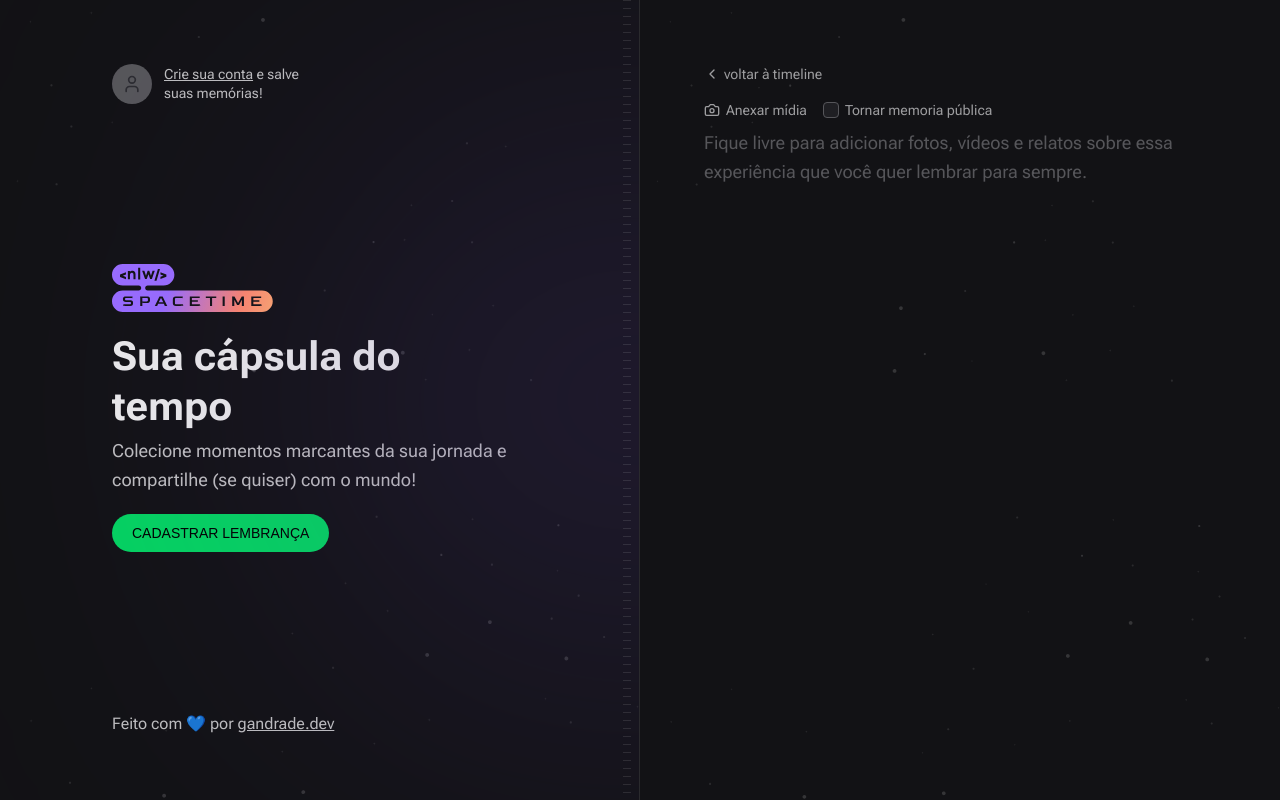
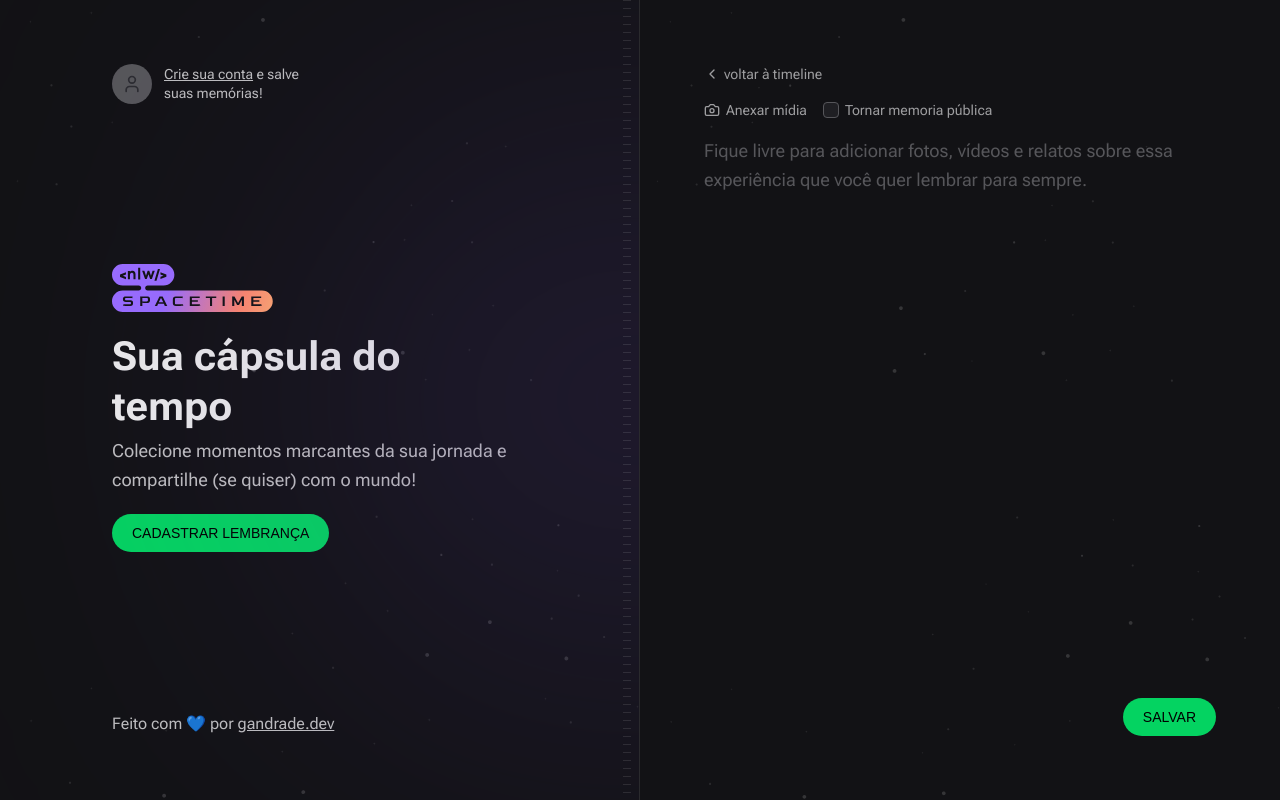
Before and after one commit to gabriel-andradev/spacetime, a Next.js app in the folder web/: page /memories/new in a window 1280 px wide. Built offline with nearby package versions, Linux system fonts and the light colour scheme; no server answers; a web font is replaced by a local one.

Commit message:
New: media preview and new memory

```diff
--- a/web/package.json
+++ b/web/package.json
@@ -15,7 +15,8 @@
     "autoprefixer": "10.4.14",
     "axios": "^1.4.0",
     "eslint": "8.40.0",
-    "eslint-config-next": "13.4.2",
+    "eslint-config-next": "^12.0.4",
+    "js-cookie": "^3.0.5",
     "jwt-decode": "^3.1.2",
     "lucide-react": "^0.220.0",
     "next": "13.4.2",
@@ -27,6 +28,7 @@
   },
   "devDependencies": {
     "@rocketseat/eslint-config": "^1.2.0",
-    "@tailwindcss/forms": "^0.5.3"
+    "@tailwindcss/forms": "^0.5.3",
+    "@types/js-cookie": "^3.0.3"
   }
 }
--- a/web/src/app/api/auth/callback/route.ts
+++ b/web/src/app/api/auth/callback/route.ts
@@ -15,11 +15,11 @@
 
   const redirectURL = redirectTo ?? new URL('/', request.url)
 
-  const cookieExpiresInSecods = 60 * 60 * 24 * 30
+  const cookieExpiresInSeconds = 60 * 60 * 24 * 30
 
   return NextResponse.redirect(redirectURL, {
     headers: {
-      'Set-Cookie': `token=${token}; Path=/; max-age=${cookieExpiresInSecods};`,
+      'Set-Cookie': `token=${token}; Path=/; max-age=${cookieExpiresInSeconds};`,
     },
   })
 }
--- a/web/src/app/memories/new/page.tsx
+++ b/web/src/app/memories/new/page.tsx
@@ -1,7 +1,9 @@
-import { Camera, ChevronLeft } from 'lucide-react'
+'use client'
+import { NewMemoryForm } from '@/components/NewMemoryForm'
+import { ChevronLeft } from 'lucide-react'
 import Link from 'next/link'
 
-export default function name() {
+export default function NewMemory() {
   return (
     <div className="flex flex-1 flex-col gap-4">
       <Link
@@ -12,38 +14,7 @@
         voltar à timeline
       </Link>
 
-      <form className="flex flex-1 flex-col gap-2">
-        <div className="flex items-center gap-4">
-          <label
-            htmlFor="media"
-            className="flex cursor-pointer items-center gap-1.5 text-sm text-gray-200 hover:text-gray-100"
-          >
-            <Camera className="h-4 w-4" />
-            Anexar mídia
-          </label>
-
-          <label
-            htmlFor="isPublic"
-            className="flex items-center gap-1.5 text-sm text-gray-200 hover:text-gray-100"
-          >
-            <input
-              type="checkbox"
-              name="isPublic"
-              id="isPublic"
-              value="true"
-              className=" h-4 w-4 rounded border-gray-400 bg-gray-700 text-purple-500"
-            />
-            Tornar memoria pública
-          </label>
-        </div>
-        <textarea
-          name="content"
-          spellCheck={false}
-          className="w-full flex-1 resize-none rounded border-0 bg-transparent p-0 text-lg leading-relaxed text-gray-100 placeholder:text-gray-400 focus:ring-0"
-          placeholder="Fique livre para adicionar fotos, vídeos e relatos sobre essa experiência que você quer lembrar para sempre."
-        />
-        <input type="file" id="media" className="invisible h-0 w-0" />
-      </form>
+      <NewMemoryForm />
     </div>
   )
 }
--- /dev/null
+++ b/web/src/components/MediaPicker.tsx
@@ -0,0 +1,41 @@
+'use client'
+
+import { ChangeEvent, useState } from 'react'
+
+export function MediaPicker() {
+  const [preview, setPreview] = useState<string | null>(null)
+
+  function onFileSelected(event: ChangeEvent<HTMLInputElement>) {
+    const { files } = event.target
+
+    if (!files) {
+      return
+    }
+
+    const previewURL = URL.createObjectURL(files[0])
+
+    setPreview(previewURL)
+  }
+
+  return (
+    <>
+      <input
+        onChange={onFileSelected}
+        name="coverUrl"
+        type="file"
+        id="media"
+        accept="image/*"
+        className="invisible h-0 w-0"
+      />
+
+      {preview && (
+        // eslint-disable-next-line
+        <img
+          src={preview}
+          alt=""
+          className="aspect-video w-full rounded-lg object-cover"
+        />
+      )}
+    </>
+  )
+}
--- /dev/null
+++ b/web/src/components/NewMemoryForm.tsx
@@ -0,0 +1,98 @@
+'use client'
+
+import { Camera } from 'lucide-react'
+import { MediaPicker } from './MediaPicker'
+import { FormEvent } from 'react'
+import Cookie from 'js-cookie'
+import { api } from '@/lib/api'
+import { useRouter } from 'next/navigation'
+
+export function NewMemoryForm() {
+  const router = useRouter()
+
+  async function handleCreateMemory(event: FormEvent<HTMLFormElement>) {
+    event.preventDefault()
+
+    const formData = new FormData(event.currentTarget)
+
+    console.log(Array.from(formData.entries()))
+
+    const fileToUpload = formData.get('coverUrl')
+
+    let coverUrl = ''
+
+    if (fileToUpload) {
+      const uploadFormData = new FormData()
+      uploadFormData.set('file', fileToUpload)
+
+      const uploadResponse = await api.post('/upload', uploadFormData)
+
+      coverUrl = uploadResponse.data.fileUrl
+    }
+
+    const token = Cookie.get('token')
+
+    console.log(token)
+
+    await api.post(
+      '/memories',
+      {
+        coverUrl,
+        content: formData.get('content'),
+        isPublic: formData.get('isPublic'),
+      },
+      {
+        headers: {
+          Authorization: `Bearer ${token}`,
+        },
+      },
+    )
+
+    router.push('/')
+  }
+
+  return (
+    <form onSubmit={handleCreateMemory} className="flex flex-1 flex-col gap-2">
+      <div className="flex items-center gap-4">
+        <label
+          htmlFor="media"
+          className="flex cursor-pointer items-center gap-1.5 text-sm text-gray-200 hover:text-gray-100"
+        >
+          <Camera className="h-4 w-4" />
+          Anexar mídia
+        </label>
+
+        <label
+          htmlFor="isPublic"
+          className="flex items-center gap-1.5 text-sm text-gray-200 hover:text-gray-100"
+        >
+          <input
+            name="isPublic"
+            type="checkbox"
+            id="isPublic"
+            value="true"
+            className=" h-4 w-4 rounded border-gray-400 bg-gray-700 text-purple-500"
+          />
+          Tornar memoria pública
+        </label>
+      </div>
+
+      <MediaPicker />
+
+      <textarea
+        name="content"
+        id="content"
+        spellCheck={false}
+        className="w-full flex-1 resize-none rounded border-0 bg-transparent p-0 text-lg leading-relaxed text-gray-100 placeholder:text-gray-400 focus:ring-0"
+        placeholder="Fique livre para adicionar fotos, vídeos e relatos sobre essa experiência que você quer lembrar para sempre."
+      />
+
+      <button
+        type="submit"
+        className='className="inline-block hover:bg-green-600" self-end rounded-full bg-green-500 px-5 py-3 font-alt text-sm uppercase leading-none text-black'
+      >
+        Salvar
+      </button>
+    </form>
+  )
+}
```
Also changed, not shown: 1 other file (tests, documents, lock files or other folders).
